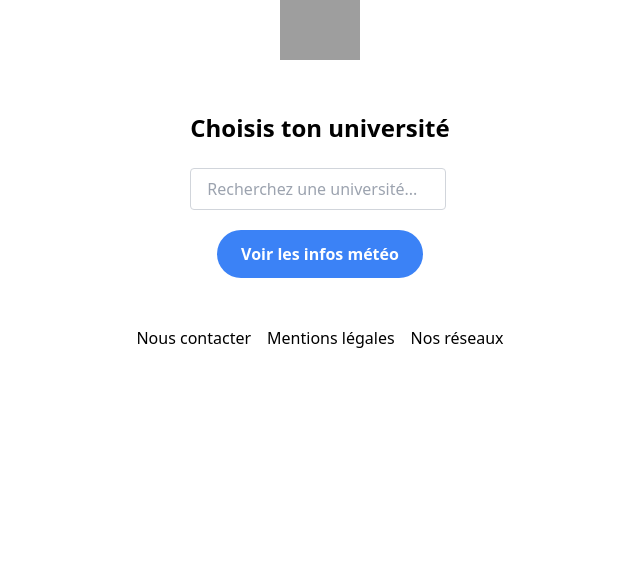
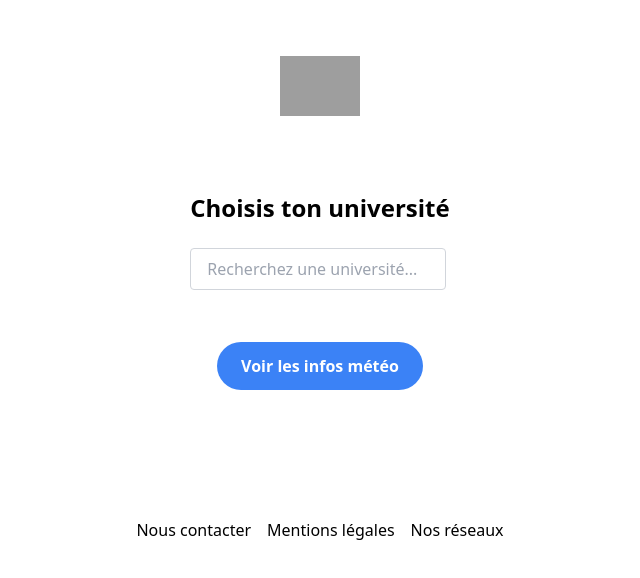
Before and after one commit to Lucas-Matusiak/meteo-campus, a Nuxt app: page / in a window 1280 px wide. Shown: the top 578 px of the page, without its empty margins (320-960 px from the left). Built offline with nearby package versions, Linux system fonts and the light colour scheme; grey boxes are pictures that could not be loaded.

Commit message:
espacement des blocks page d'accueil

```diff
--- a/app.vue
+++ b/app.vue
@@ -1,13 +1,13 @@
 <template>
-  <div class="flex justify-center items-center flex-col mx-10">
+  <div class="flex justify-center items-center flex-col mt-10">
     <img
       src="~/../assets/images/logo.png"
       alt="Description de l'image"
-      class="w-20 h-auto mx-4"
+      class="w-20 h-auto m-4 "
     />
     <NuxtPage />
 
-    <div class="flex items-center justify-center bg-white py-4">
+    <div class="flex items-center justify-center bg-white py-4 mt-10">
       <div class="flex space-x-4">
         <button class="button">Nous contacter</button>
         <button class="button">Mentions légales</button>
--- a/pages/index.vue
+++ b/pages/index.vue
@@ -1,9 +1,9 @@
 <template>
-  <div class="m-8 flex justify-center items-center flex-col">
+  <div class="flex justify-center items-center flex-col m-10">
     <BarreDeRecherche  />
     <NuxtLink
       to="/meteo"
-      class="px-6 py-3 bg-blue-500 text-white font-bold rounded-full hover:bg-blue-700 transition duration-300 ease-in-out"
+      class="px-6 py-3 bg-blue-500 text-white font-bold rounded-full hover:bg-blue-700 transition duration-300 ease-in-out m-8"
     >
       Voir les infos météo
     </NuxtLink>
--- a/pages/meteo.vue
+++ b/pages/meteo.vue
@@ -1,5 +1,5 @@
 <template>
-    <div class="min-h-screen flex flex-col justify-center items-center">
+    <div class="h-auto flex flex-col justify-center items-center">
       <h1 class="text-4xl font-bold text-center mb-4">Infos météo</h1>
       <!-- Bouton pour revenir à l'accueil -->
       <nuxt-link to="/" class="px-6 py-3 bg-blue-500 hover:bg-blue-700 text-white font-bold py-2 px-4 rounded-full transition duration-300 ease-in-out">
```
